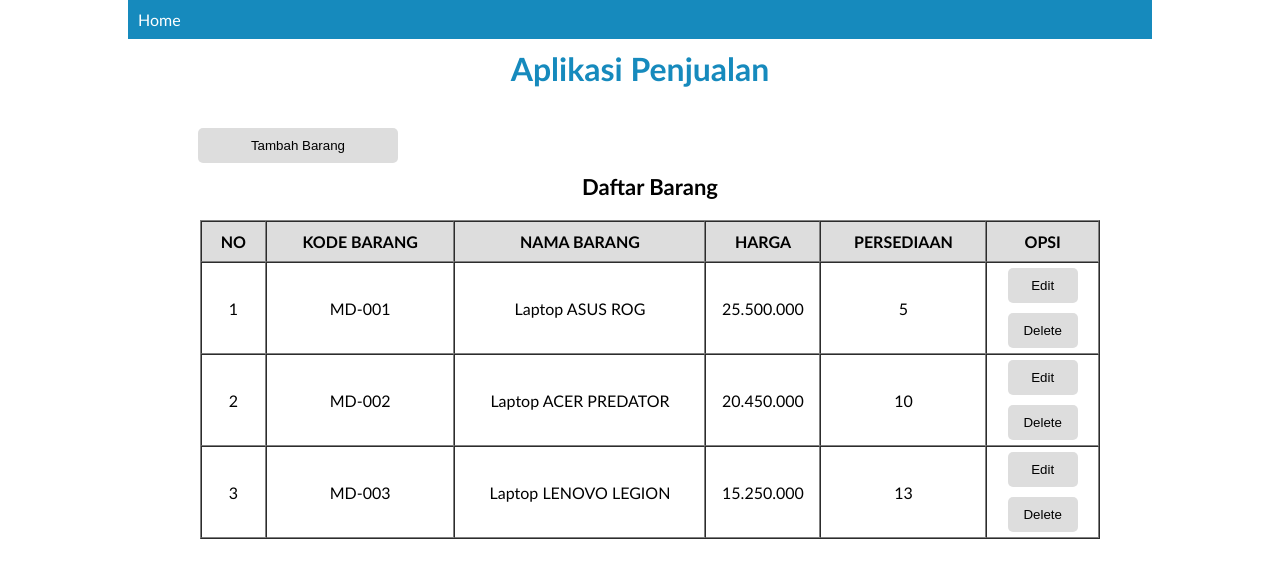
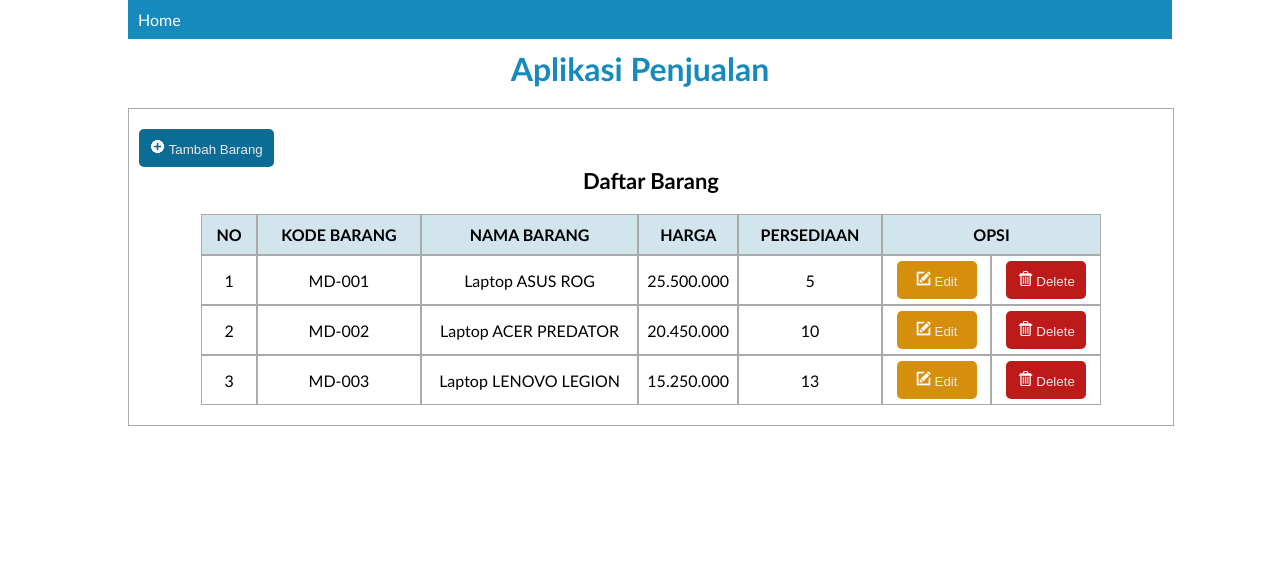
Before and after one commit to determination19/determination2, a PHP site: page /determination2/?module=4 in a window 1280 px wide. Shown: the top 578 px of the page. Run offline with PHP 8.4, Linux system fonts and the light colour scheme; data comes from the database, SQL or seed files in the repository.

Commit message:
Modified file index.php,file module, && add directory icon by. Singgi Mokodompit

```diff
--- a/css/style.css
+++ b/css/style.css
@@ -20,10 +20,13 @@ body{
 	font-size: 32px;
 }
 .add button{
-	margin-left: 60px;
-	width: 100px;
+	padding: 20px;
+}
+.add img{
+	width: 15px;
 }
 .nav{
+	width: 100%;
 	background-color: #168abd;
 	padding: 10px;
 }
@@ -42,6 +45,11 @@ body{
 	width: 100%;
 	padding: 10px;
 	padding-bottom: 20px;
+	border:0.5px solid #aaa;
+}
+.table th,td,tr{
+	border:0.5px solid #aaa;
+
 }
 .table h2{
 	text-align: center;
@@ -51,9 +59,11 @@ body{
 .table table{
 	width: 900px;
 	margin: 0px auto;
+	border-color: #aaa;
+
 }
 .table th{
-	background-color: #ddd;
+	background-color: #d2e4ec;
 	padding: 10px;
 }
 .table tr{
@@ -64,14 +74,15 @@ body{
 	padding: 5px;
 }
 .table button{
-	width: 70px;
+	width: 80px;
 	padding: 10px;
 	border-radius: 5px;
 	border:none;
-	background-color: #ddd;
+	background-color: #0b6c96;
 	transition: .4s;
+	color: #eaeaea;
 }
 .table button:hover{
 	transition: .4s;
-	background-color: #aaa;
+	background-color: #05415a;
 }
--- a/css/style_tambah_data.css
+++ b/css/style_tambah_data.css
@@ -19,12 +19,9 @@ body{
 	padding-top: 10px;
 	font-size: 32px;
 }
-.add button{
-	margin-left: 60px;
-	width: 100px;
-	margin-bottom: 10px;
-}
+
 .nav{
+	width: 100%;
 	background-color: #168abd;
 	padding: 10px;
 }
@@ -51,10 +48,16 @@ body{
 }
 .input_data{
 	width: 500px;
-	background-color: #ccc;
+	background-color: #eee;
 	margin: 0px auto;
 	padding: 30px;
 	border-radius: 10px;
+	transition: .4s;
+	box-shadow: 0px 0px 15px #aaa;
+}
+.input_data:hover{
+	box-shadow: 0px 0px 5px #aaa;
+	transition: .4s;
 }
 .input_data li{
 	list-style: none;
--- a/index.php
+++ b/index.php
@@ -16,7 +16,7 @@
 			<!-- nav -->
 				<div class="nav">
 					<ul>
-						<li><a href="">Home</a></li>
+						<li><a href="index.php">Home</a></li>
 					</ul>
 				</div>
 			<!-- end nav -->
--- a/module/edit_data.php
+++ b/module/edit_data.php
@@ -15,7 +15,7 @@
 		<div class="table">
 			<div class="add">
 				<form action="home" method="POST">
-					<button type="submit" style="width: 150px;padding: 5px;">Daftar Barang</button>
+					<button type="submit" style="width: 120px;padding: 10px;">Daftar Barang</button>
 				</form>
 			</div>
 
--- a/module/function.php
+++ b/module/function.php
@@ -21,12 +21,13 @@
 ?>
 						<form action="edit_barang" method="POST">
 							<input type="hidden" name="id" value="<?php echo $id; ?>">
-							<button type="submit">Edit</button>
+							<button type="submit" style="background-color: #d68f0d;"><img src="icon/edit.PNG" alt="" style="width: 15px;"> Edit</button>
 						</form>
-						<form action="tambah_barang" method="POST">
+
+						<td><form action="tambah_barang" method="POST">
 							<input type="hidden" name="id" value="<?php echo $id; ?>">
-							<button type="submit" name="hapus_data">Delete</button>
-						</form>
+							<button type="submit" name="hapus_data" style="background-color: #bd1a1a;"><img src="icon/delete.PNG" alt="" style="width: 15px;"> Delete</button>
+						</form></td>
 <?php
 			echo"
 					</td>
--- a/module/tambah_data.php
+++ b/module/tambah_data.php
@@ -106,4 +106,5 @@
 				</form>
 			</div>
 		</div>
+
 <!-- end table -->
--- a/module/tampil_data.php
+++ b/module/tampil_data.php
@@ -4,10 +4,10 @@
 ?>
 <!-- table -->
 	<div class="table">
-		<table border="1" cellpadding="5" cellspacing="0">
+		<table border="0" cellpadding="5" cellspacing="0">
 			<div class="add">
 				<form action="tambah_barang" method="POST">
-					<button style="width: 200px;">Tambah Barang</button>
+					<button style="width: 135px;"><img src="icon/add.PNG" alt=""> Tambah Barang</button>
 				</form>
 			</div>
 			<h2>Daftar Barang</h2>
@@ -18,7 +18,7 @@
 					<th>NAMA BARANG</th>
 					<th>HARGA</th>
 					<th>PERSEDIAAN</th>
-					<th>OPSI</th>
+					<th colspan="2">OPSI</th>
 				</tr>
 			</thead>
 			<tbody>
```
Also changed, not shown: icon/add.png (added), icon/delete.png (added), icon/edit.png (added).
